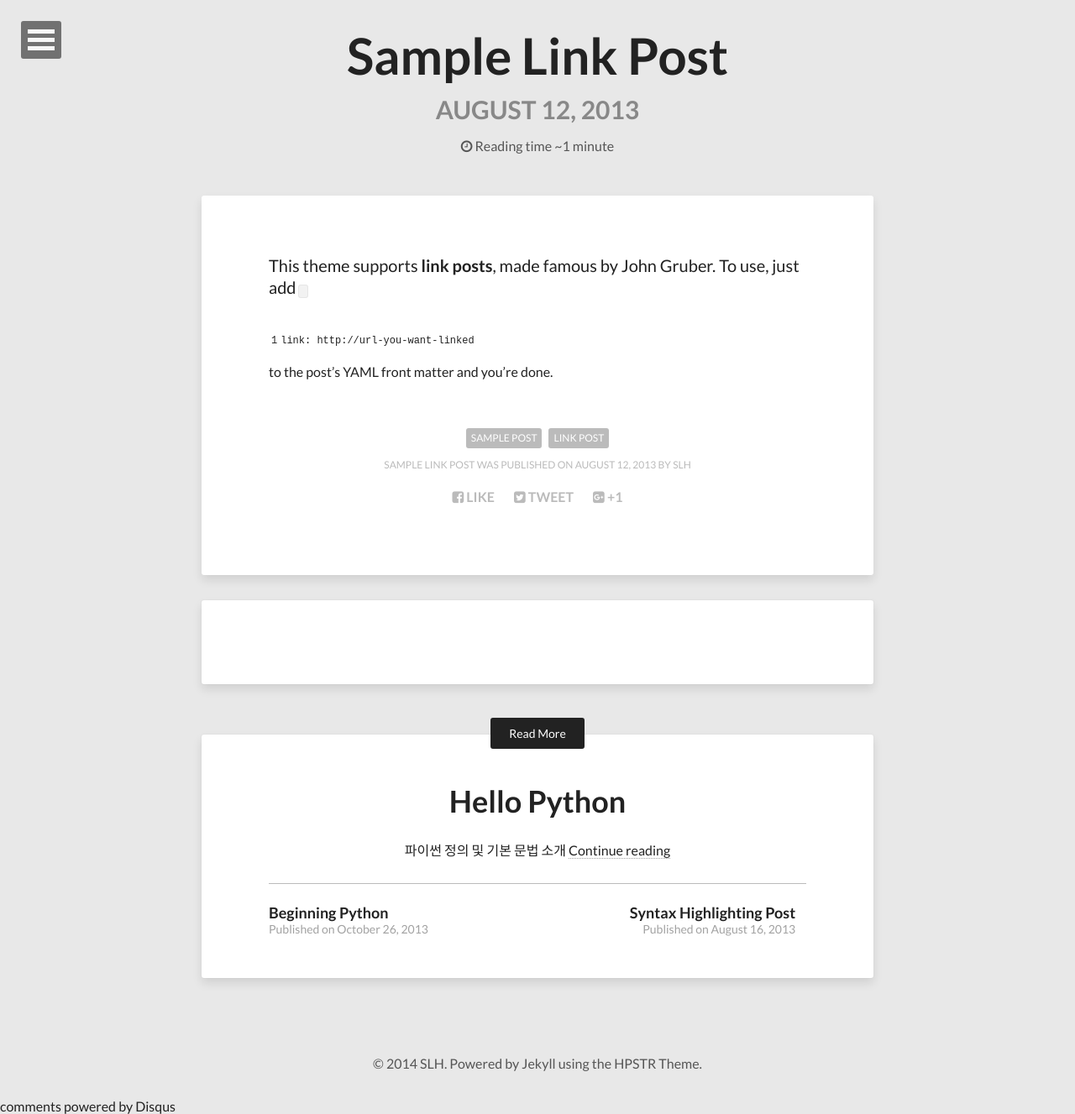
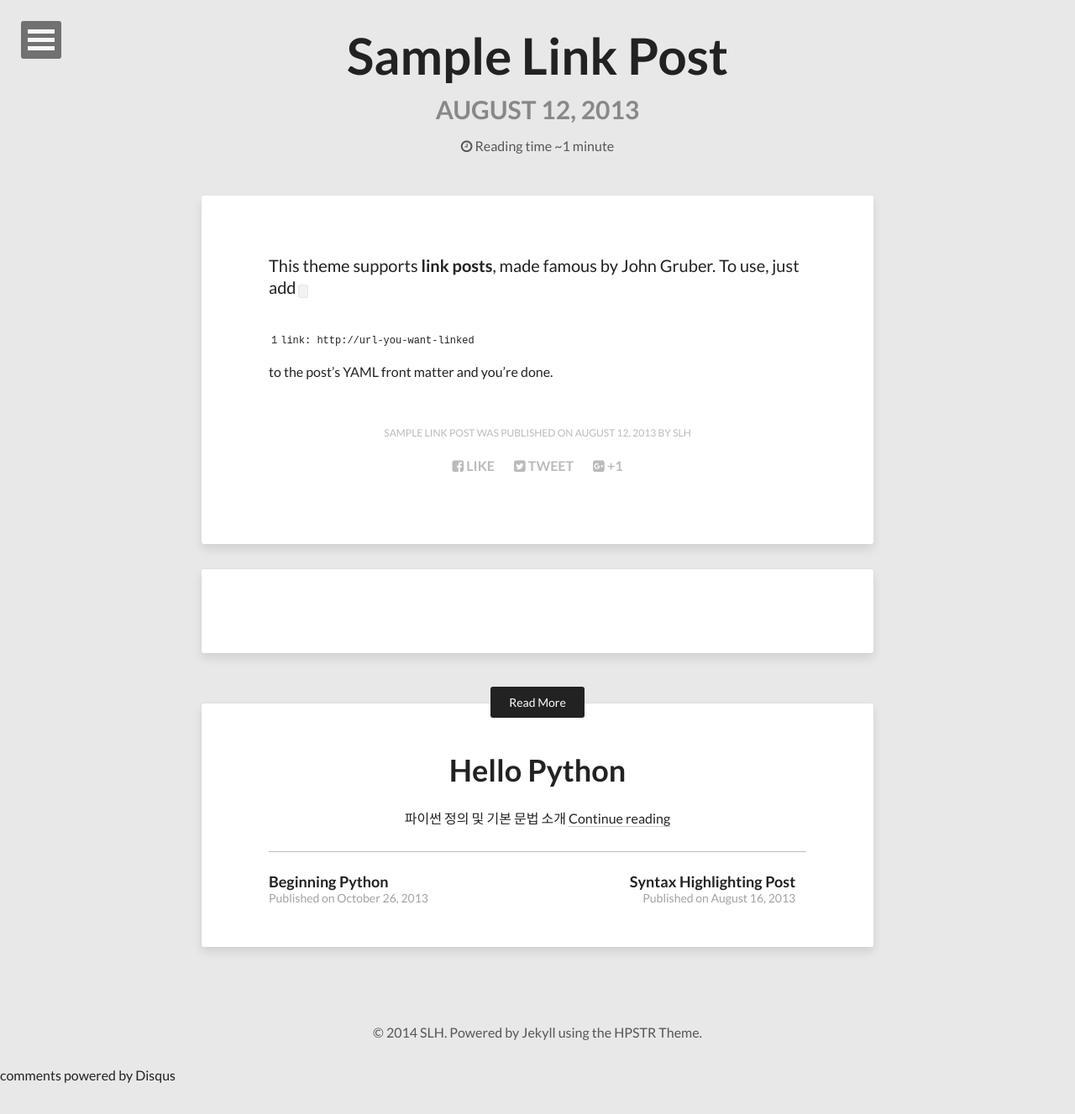
Before and after one commit to geoncheollee/geonblog, a Jekyll site: the page built from _posts/2013-08-12-sample-link-post.md, in a window 1280 px wide. Shown: the whole page at 84% size. Built offline with Jekyll 4.4.1, drawn with Linux system fonts in a browser that asks for light colours; nearby versions of some CDN libraries; comment, search, counter and statistics services are not loaded; after the commit the page ends 1290 px from its top, so only the background shows below that.

Commit message:
20141102_hong

```diff
--- a/_layouts/post.html
+++ b/_layouts/post.html
@@ -16,7 +16,8 @@
 <div class="entry-header">
   {% if page.image.credit %}<div class="image-credit">Image source: {% if page.image.creditlink %}<a href="{{ page.image.creditlink }}">{% endif %}{{ page.image.credit }}{% if page.image.creditlink %}</a>{% endif %}</div><!-- /.image-credit -->{% endif %}
   <div class="entry-image">
-    <img src="{{ site.url }}/images/{{ page.image.feature }}" alt="{{ page.title }}">
+    <img src="{{ site.url }}/images/{{ page.image.fea
+    ture }}" alt="{{ page.title }}">
   </div><!-- /.entry-image -->
 </div><!-- /.entry-header -->
 {% endif %}
@@ -43,7 +44,7 @@
     <div class="entry-content">
       {{ content }}
       <footer class="entry-meta">
-        <span class="entry-tags">{% for tag in page.tags %}<a href="{{ site.url }}/tags/lecture_3" title="Pages tagged {{ tag }}" class="tag">{{ tag }}</a>{% unless forloop.last %}{% endunless %}{% endfor %}</span>
+        <span class="entry-tags">{% for tag in page.lecture_1 %}<a href="{{ site.url }}/tags/#{{ tag }}" title="Pages tagged {{ tag }}" class="tag">{{ tag }}</a>{% unless forloop.last %}{% endunless %}{% endfor %}</span>
         <span><a href="{{ site.url }}{{ page.url }}" rel="bookmark" title="{{ page.title }}">{{ page.title }}</a> was published on <span class="entry-date date published updated"><time datetime="{{ page.date | date_to_xmlschema }}">{{ page.date | date: "%B %d, %Y" }}</time></span></span>
         {% if page.modified %}(revised: <span class="entry-date date modified"><time datetime="{{ page.modified }}">{{ page.modified | date: "%m/%d/%Y" }}</time></span>){% endif %}
         <span class="author vcard"><span class="fn"><a href="{{ site.url }}/about/" title="About {{ site.owner.name }}">{{ site.owner.name }}</a></span></span>
```
